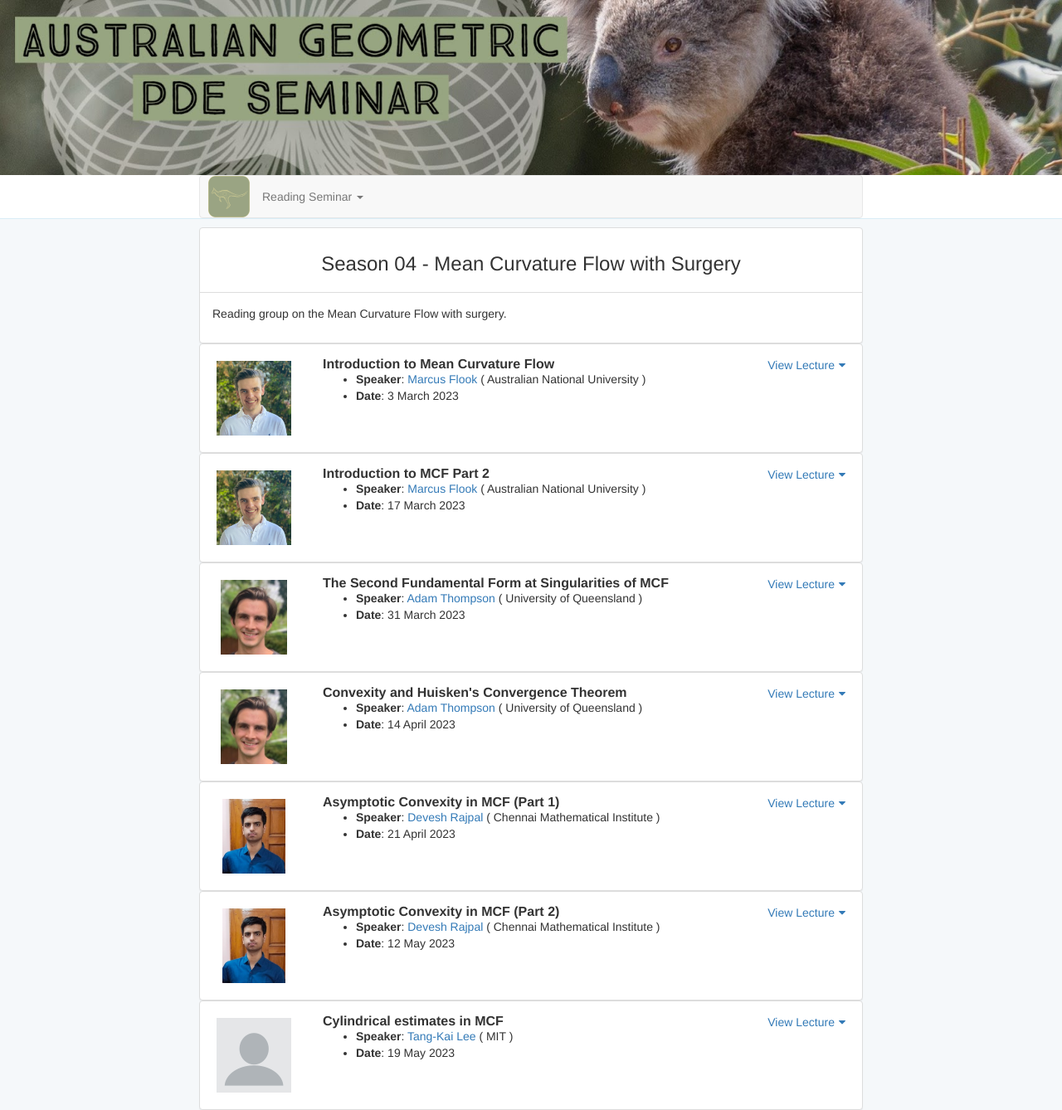
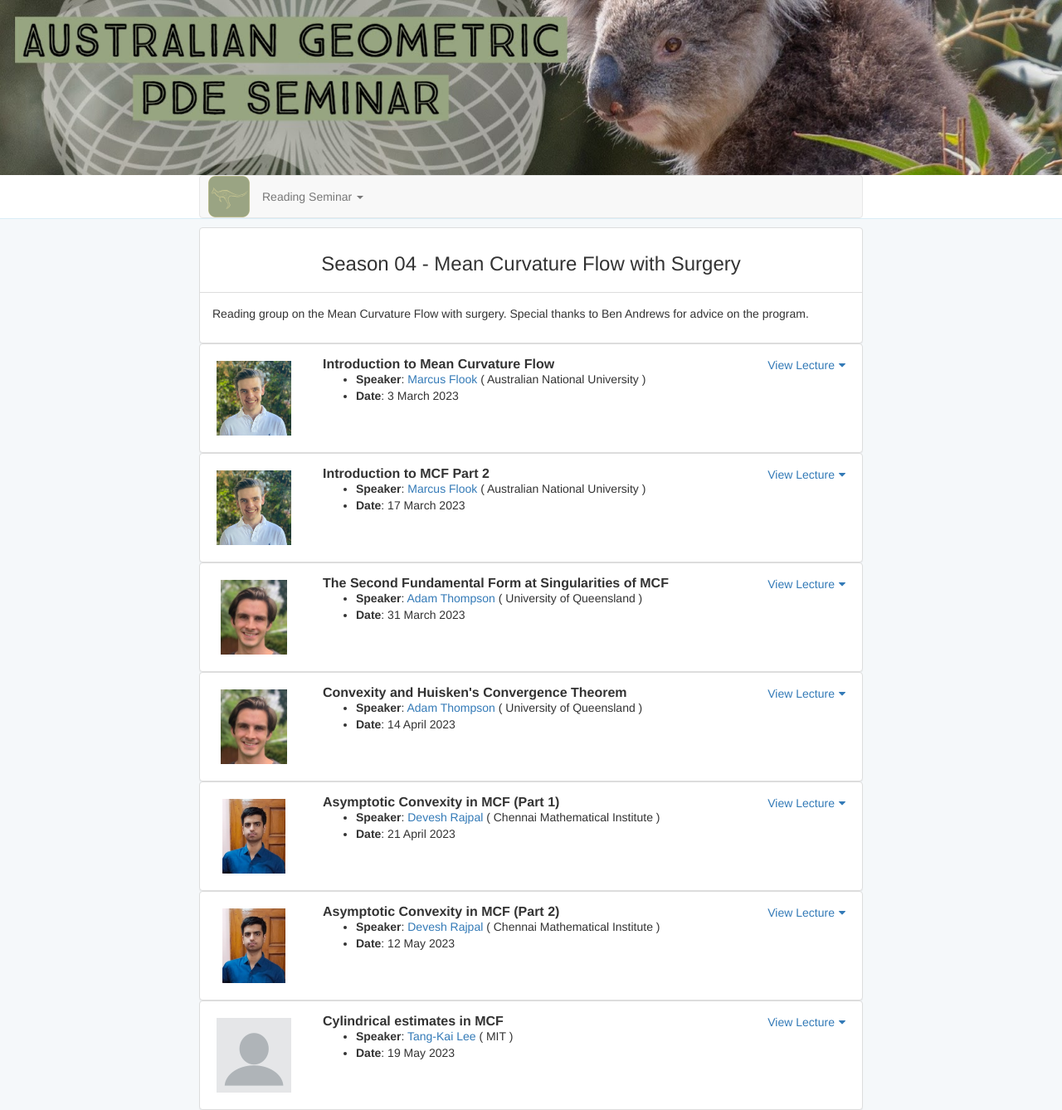
Before and after one commit to oz-geom-pde/oz-geom-pde.github.io, a Jekyll site: the page built from season04/index.html, in a window 1280 px wide. Shown: the whole page at 83% size. Built offline with Jekyll 4.4.1, drawn with Linux system fonts in a browser that asks for light colours.

Commit message:
Added remark thanking Ben Andrews for season 4 advice.

```diff
--- a/season04/index.html
+++ b/season04/index.html
@@ -2,7 +2,7 @@
 layout: default
 category: geom-pde-reading-seminar-season04
 title: Season 04 - Mean Curvature Flow with Surgery
-description: Reading group on the Mean Curvature Flow with surgery.
+description: Reading group on the Mean Curvature Flow with surgery. Special thanks to Ben Andrews for advice on the program.
 ---
 
 {% include geompde/season.html %}
```
